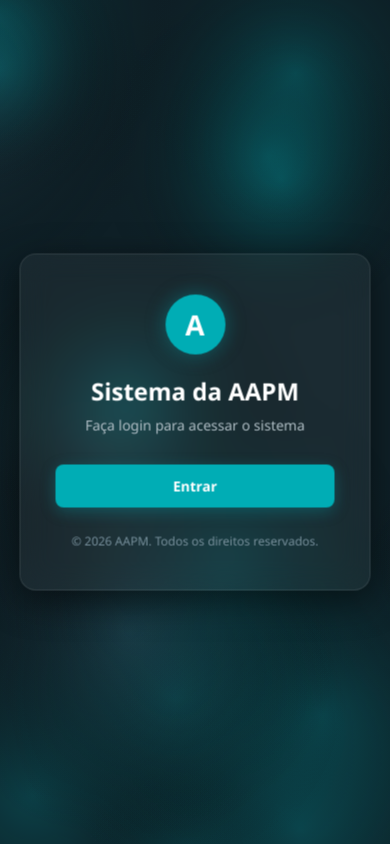
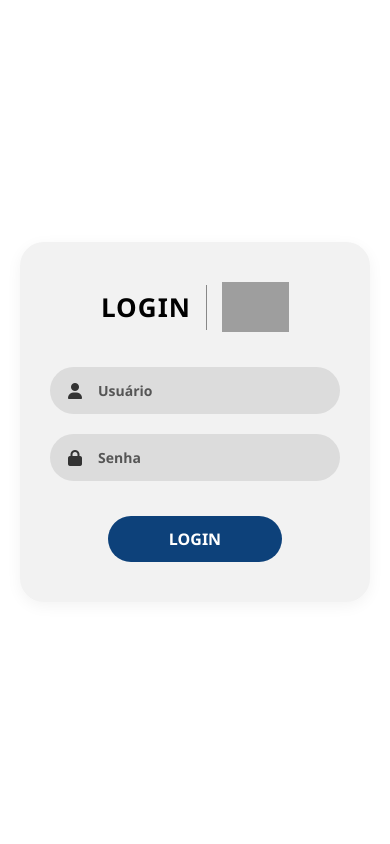
Before and after one commit to f-cordeiro/aapm---PVD, a FastAPI app: page / in a window 390 px wide. Run offline with FastAPI, Linux system fonts and the light colour scheme; grey boxes are pictures that could not be loaded.

Commit message:
Add animated canvas effects for sun dust and corridor lights
- Implemented SunDust class for floating solar dust particles with fading effects.
- Created CorridorLight class to simulate lights emerging from a vanishing point.
- Added responsive canvas resizing on window resize events.
- Integrated animation loop to continuously render dust and lights on the canvas.

```diff
--- a/app/main.py
+++ b/app/main.py
@@ -12,7 +12,7 @@ app = FastAPI()
 
 current_dir = os.path.dirname(os.path.abspath(__file__))
 static_dir = os.path.join(current_dir, "static")
-app.mount("/static", StaticFiles(directory=static_dir), name="static")
+app.mount("/static", StaticFiles(directory="app/static"), name="static")
 
 
 from app.controllers import auth_controller
@@ -50,12 +50,12 @@ def tela_inicial(
     if usuario is None:
         return templates.TemplateResponse(
             request,
-            "index.html",
+            "auth/login.html",
             {"request": request}
         )
     #Logado - exibir a tela de funcionario
     return templates.TemplateResponse(
         request,
-        "home.html",
+        "pdv/index.html",
         {"request": request, "usuario": usuario}
     )
--- a/app/static/index.css
+++ b/app/static/index.css
@@ -1,102 +1,187 @@
 * {
+    margin: 0;
+    padding: 0;
     box-sizing: border-box;
-    margin: 0;
+    font-family: 'Segoe UI', Tahoma, Geneva, Verdana, sans-serif;
+}
+
+body, html {
+    width: 100%;
+    height: 100%;
+    background-color: #e5e5e5;
+    overflow: hidden;
+}
+
+/* Container principal */
+.login-container {
+    display: flex;
+    width: 100vw;
+    height: 100vh;
+}
+
+/* --- Painel Esquerdo --- */
+.left-panel {
+    flex: 1;
+    height: 100%;
+    position: relative;
+    overflow: hidden;
     padding: 0;
 }
 
-html, body {
+/* Filtro de imagem: escurece e aumenta contraste */
+.filtered-image {
     width: 100%;
     height: 100%;
-    overflow: hidden;
-    background-color: #0f2027;
-    font-family: 'Segoe UI', Tahoma, Geneva, Verdana, sans-serif;
-    color: #ffffff;
+    object-fit: cover;
+    display: block;
+    filter: brightness(45%) contrast(130%);
 }
 
-/* Canvas fixado no fundo sem interferir no layout */
-#bg-canvas {
-    position: fixed !important;
-    top: 0 !important;
-    left: 0 !important;
-    width: 100vw !important;
-    height: 100vh !important;
-    z-index: 1 !important;
-    pointer-events: none;
+/* Camada escura sobre a foto */
+.background-overlay {
+    position: absolute;
+    top: 0;
+    left: 0;
+    width: 100%;
+    height: 100%;
+    background: linear-gradient(135deg, rgba(13, 65, 122, 0.4), rgba(0, 0, 0, 0.6));
+    z-index: 1;
 }
 
-/* Centralização absoluta e forçada no centro exato da tela */
-.login-container {
-    position: fixed !important;
-    top: 50% !important;
-    left: 50% !important;
-    transform: translate(-50%, -50%) !important;
-    margin: 0 !important;
-    z-index: 9999 !important;
-
-    background: rgba(255, 255, 255, 0.05);
-    padding: 40px 35px;
-    border-radius: 16px;
-    backdrop-filter: blur(15px);
-    -webkit-backdrop-filter: blur(15px);
-    border: 1px solid rgba(255, 255, 255, 0.1);
-    width: 90% !important;
-    max-width: 400px !important;
-    text-align: center;
-    box-shadow: 0 10px 35px rgba(0, 0, 0, 0.5);
+/* Canvas para o efeito JS Matrix */
+#canvas-matrix {
+    position: absolute;
+    top: 0;
+    left: 0;
+    width: 100%;
+    height: 100%;
+    z-index: 2;
+    pointer-events: none;
+    opacity: 0.6;
 }
 
-.logo-icon {
-    width: 60px;
-    height: 60px;
-    background: #00adb5;
-    color: #ffffff;
-    font-size: 28px;
-    font-weight: 700;
-    border-radius: 50%;
+/* --- Painel Direito --- */
+.right-panel {
+    flex: 1;
+    background-color: #ffffff;
+    display: flex;
+    justify-content: center;
+    align-items: center;
+    padding: 20px;
+    z-index: 3;
+}
+
+/* Card centralizado */
+.login-card {
+    background-color: #f2f2f2;
+    width: 100%;
+    max-width: 420px;
+    padding: 40px 30px;
+    border-radius: 24px;
+    box-shadow: 0 4px 15px rgba(0, 0, 0, 0.05);
+    display: flex;
+    flex-direction: column;
+    align-items: center;
+}
+
+/* Cabeçalho do Card */
+.card-header {
     display: flex;
     align-items: center;
     justify-content: center;
-    margin: 0 auto 20px auto;
-    box-shadow: 0 0 20px rgba(0, 173, 181, 0.4);
+    gap: 15px;
+    margin-bottom: 35px;
+    width: 100%;
 }
 
-.title {
-    margin: 0 0 8px 0;
-    font-size: 24px;
-    font-weight: 600;
+.card-header h2 {
+    font-size: 26px;
+    font-weight: 800;
+    color: #000000;
+    letter-spacing: 1px;
 }
 
-.subtitle {
-    margin: 0 0 30px 0;
-    font-size: 14px;
-    color: #b0bec5;
+.divider {
+    width: 1.5px;
+    height: 45px;
+    background-color: #888888;
 }
 
-.button-group {
+.aapm-logo {
+    height: 50px;
+    object-fit: contain;
+}
+
+/* Formulário e Inputs */
+.login-form {
+    width: 100%;
     display: flex;
     flex-direction: column;
-    gap: 12px;
-    margin-bottom: 25px;
+    gap: 20px;
 }
 
+.input-group {
+    position: relative;
+    width: 100%;
+}
+
+.input-icon {
+    position: absolute;
+    left: 18px;
+    top: 50%;
+    transform: translateY(-50%);
+    color: #333333;
+    font-size: 16px;
+}
+
+.input-group input {
+    width: 100%;
+    padding: 14px 16px 14px 48px;
+    border: none;
+    border-radius: 25px;
+    background-color: #dcdcdc;
+    font-size: 14px;
+    font-weight: 600;
+    color: #333333;
+    outline: none;
+    transition: background-color 0.2s;
+}
+
+.input-group input::placeholder {
+    color: #555555;
+}
+
+.input-group input:focus {
+    background-color: #d0d0d0;
+}
+
+/* Botão de Login */
 .btn-login {
+    margin-top: 15px;
+    width: 60%;
+    align-self: center;
     padding: 12px;
-    background: #00adb5;
+    border: none;
+    border-radius: 25px;
+    background-color: #0d417a;
     color: #ffffff;
-    text-decoration: none;
-    border-radius: 8px;
-    font-weight: 600;
-    font-size: 14px;
-    transition: all 0.3s ease;
-    box-shadow: 0 4px 15px rgba(0, 173, 181, 0.3);
+    font-size: 16px;
+    font-weight: 700;
+    cursor: pointer;
+    transition: background-color 0.2s, transform 0.1s;
 }
 
 .btn-login:hover {
-    background: #00c4ce;
-    transform: translateY(-2px);
+    background-color: #0a3360;
 }
 
-.footer {
-    font-size: 12px;
-    color: #78909c;
+.btn-login:active {
+    transform: scale(0.98);
 }
+
+/* Responsividade */
+@media (max-width: 768px) {
+    .left-panel {
+        display: none;
+    }
+}
--- /dev/null
+++ b/app/static/js/effects.js
@@ -0,0 +1,127 @@
+document.addEventListener('DOMContentLoaded', () => {
+    const canvas = document.getElementById('canvas-matrix');
+    if (!canvas) return;
+    const ctx = canvas.getContext('2d');
+
+    function resize() {
+        canvas.width = canvas.parentElement.offsetWidth;
+        canvas.height = canvas.parentElement.offsetHeight;
+    }
+    resize();
+    window.addEventListener('resize', resize);
+
+    // Partículas de poeira solar flutuantes
+    class SunDust {
+        constructor() {
+            this.reset();
+        }
+
+        reset() {
+            this.x = Math.random() * canvas.width;
+            this.y = Math.random() * canvas.height;
+            this.radius = Math.random() * 2 + 0.6;
+            this.vx = (Math.random() - 0.5) * 0.3;
+            this.vy = -Math.random() * 0.4 - 0.1; // Flutua suavemente para cima
+            this.alpha = Math.random() * 0.5 + 0.2;
+            this.fadeSpeed = Math.random() * 0.004 + 0.002;
+        }
+
+        update() {
+            this.x += this.vx;
+            this.y += this.vy;
+            this.alpha -= this.fadeSpeed;
+
+            if (this.alpha <= 0 || this.y < 0) {
+                this.reset();
+                this.y = canvas.height + 10;
+            }
+        }
+
+        draw() {
+            ctx.beginPath();
+            ctx.arc(this.x, this.y, this.radius, 0, Math.PI * 2);
+            ctx.fillStyle = `rgba(255, 240, 210, ${this.alpha})`;
+            ctx.shadowBlur = 6;
+            ctx.shadowColor = 'rgba(255, 255, 255, 0.7)';
+            ctx.fill();
+            ctx.shadowBlur = 0;
+        }
+    }
+
+    // Luzes emergindo do ponto de fuga no centro do corredor
+    class CorridorLight {
+        constructor() {
+            this.reset();
+        }
+
+        reset() {
+            this.progress = Math.random();
+            this.speed = Math.random() * 0.003 + 0.001;
+            this.angle = Math.random() * Math.PI * 2;
+        }
+
+        update() {
+            this.progress += this.speed;
+            if (this.progress >= 1) {
+                this.reset();
+                this.progress = 0;
+            }
+        }
+
+        draw() {
+            // Ponto de fuga central alinhado com o fundo do corredor da foto
+            const centerX = canvas.width * 0.5;
+            const centerY = canvas.height * 0.52;
+
+            const maxDist = Math.max(canvas.width, canvas.height);
+            const currentDist = this.progress * maxDist;
+
+            const x = centerX + Math.cos(this.angle) * currentDist;
+            const y = centerY + Math.sin(this.angle) * currentDist;
+
+            const alpha = Math.sin(this.progress * Math.PI) * 0.35;
+
+            ctx.beginPath();
+            ctx.arc(x, y, this.progress * 3.5, 0, Math.PI * 2);
+            ctx.fillStyle = `rgba(100, 181, 246, ${alpha})`;
+            ctx.fill();
+        }
+    }
+
+    const dustParticles = Array.from({ length: 40 }, () => new SunDust());
+    const corridorLights = Array.from({ length: 25 }, () => new CorridorLight());
+
+    function animate() {
+        ctx.clearRect(0, 0, canvas.width, canvas.height);
+
+        // Brilho suave no centro do corredor (ponto de fuga)
+        const centerX = canvas.width * 0.5;
+        const centerY = canvas.height * 0.52;
+        const gradient = ctx.createRadialGradient(
+            centerX, centerY, 5,
+            centerX, centerY, 220
+        );
+        gradient.addColorStop(0, 'rgba(255, 255, 255, 0.25)');
+        gradient.addColorStop(0.4, 'rgba(100, 181, 246, 0.08)');
+        gradient.addColorStop(1, 'rgba(0, 0, 0, 0)');
+
+        ctx.fillStyle = gradient;
+        ctx.fillRect(0, 0, canvas.width, canvas.height);
+
+        // Animar pontos de iluminação em perspectiva
+        corridorLights.forEach(light => {
+            light.update();
+            light.draw();
+        });
+
+        // Animar poeira de luz
+        dustParticles.forEach(dust => {
+            dust.update();
+            dust.draw();
+        });
+
+        requestAnimationFrame(animate);
+    }
+
+    animate();
+});
--- a/app/templates/auth/login.html
+++ b/app/templates/auth/login.html
@@ -3,122 +3,52 @@
 <head>
     <meta charset="UTF-8">
     <meta name="viewport" content="width=device-width, initial-scale=1.0">
-    <title>Login - AAPM</title>
-    <!-- O ?v=100 força o navegador a carregar a versão nova do CSS -->
-    <link rel="stylesheet" href="/static/login.css?v=100">
+    <title>Login - AAPM SENAI</title>
+    <!-- CSS Font Awesome -->
+    <link rel="stylesheet" href="https://cdnjs.cloudflare.com/ajax/libs/font-awesome/6.4.0/css/all.min.css">
+    <link rel="stylesheet" href="{{ url_for('static', path='index.css') }}">
 </head>
 <body>
 
-    <!-- Canvas para o fundo animado -->
-    <canvas id="bg-canvas"></canvas>
+    <div class="login-container">
+        <!-- Lado Esquerdo: Banner SENAI com filtro e efeitos JS -->
+        <div class="left-panel js-animated-background">
+            <img src="{{ url_for('static', path='images/Senai-Francisco-Matarazzo.jpg') }}" alt="Logo SENAI" class="senai-logo filtered-image">
+            <div class="background-overlay"></div>
+            <canvas id="canvas-matrix"></canvas>
+        </div>
 
-    <div class="login-card">
+        <!-- Lado Direito: Formulário de Login -->
+        <div class="right-panel">
+            <div class="login-card">
 
-        <h1>Entrar no Sistema</h1>
-        <p class="subtitle">Insira suas credenciais para continuar</p>
+                <!-- Cabeçalho do Card -->
+                <div class="card-header">
+                    <h2>LOGIN</h2>
+                    <div class="divider"></div>
+                    <img src="{{ url_for('static', path='uploads/senai.png') }}" alt="Logo AAPM SENAI" class="aapm-logo">
+                </div>
 
-        <!-- Exibe mensagem de erro se existir -->
-        {% if erro %}
-            <div class="alert-error">
-                {{ erro }}
+                <!-- Formulário conectado à rota /auth/login -->
+                <form action="/auth/login" method="POST" class="login-form">
+                    <div class="input-group">
+                        <i class="fa-solid fa-user input-icon"></i>
+                        <input type="text" name="email" placeholder="Usuário" required>
+                    </div>
+
+                    <div class="input-group">
+                        <i class="fa-solid fa-lock input-icon"></i>
+                        <input type="password" name="senha" placeholder="Senha" required>
+                    </div>
+
+                    <button type="submit" class="btn-login">LOGIN</button>
+                </form>
+
             </div>
-        {% endif %}
-
-        <!-- Exibe mensagem de confirmação após cadastro -->
-        {% if request.query_params.get("cadastro") == "ok" %}
-            <div class="alert-success">
-                Cadastro realizado! Faça login.
-            </div>
-        {% endif %}
-
-        <form action="/auth/login" method="post" class="form-container">
-
-            <!-- Campo Email -->
-            <div class="form-group">
-                <label>E-mail</label>
-                <input type="email" name="email" required placeholder="seu@email.com" class="form-input">
-            </div>
-
-            <!-- Campo Senha -->
-            <div class="form-group">
-                <label>Senha</label>
-                <input type="password" name="senha" required placeholder="••••••••" class="form-input">
-            </div>
-
-            <!-- Botão Entrar -->
-            <button type="submit" class="btn-submit">
-                Entrar
-            </button>
-        </form>
-
-        <!-- Link para voltar à Página Inicial -->
-        <div class="nav-link-container">
-            <a href="/" class="link-back">
-                <svg xmlns="http://www.w3.org/2000/svg" width="14" height="14" fill="currentColor" viewBox="0 0 16 16">
-                    <path fill-rule="evenodd" d="M15 8a.5.5 0 0 0-.5-.5H2.707l3.147-3.146a.5.5 0 1 0-.708-.708l-4 4a.5.5 0 0 0 0 .708l4 4a.5.5 0 0 0 .708-.708L2.707 8.5H14.5A.5.5 0 0 0 15 8"/>
-                </svg>
-                Voltar para o início
-            </a>
         </div>
     </div>
 
-    <!-- Script de animação do fundo -->
-    <script>
-        const canvas = document.getElementById('bg-canvas');
-        const ctx = canvas.getContext('2d');
-
-        function resizeCanvas() {
-            canvas.width = window.innerWidth;
-            canvas.height = window.innerHeight;
-        }
-        window.addEventListener('resize', resizeCanvas);
-        resizeCanvas();
-
-        const particles = [];
-        const colors = [
-            'rgba(0, 173, 181, 0.25)',
-            'rgba(32, 58, 68, 0.5)',
-            'rgba(0, 196, 206, 0.2)',
-            'rgba(44, 83, 100, 0.4)'
-        ];
-
-        for (let i = 0; i < 18; i++) {
-            particles.push({
-                x: Math.random() * canvas.width,
-                y: Math.random() * canvas.height,
-                radius: Math.random() * 140 + 100,
-                vx: (Math.random() - 0.5) * 0.8,
-                vy: (Math.random() - 0.5) * 0.8,
-                color: colors[Math.floor(Math.random() * colors.length)]
-            });
-        }
-
-        function animate() {
-            ctx.clearRect(0, 0, canvas.width, canvas.height);
-
-            particles.forEach(p => {
-                p.x += p.vx;
-                p.y += p.vy;
-
-                if (p.x < -p.radius) p.x = canvas.width + p.radius;
-                if (p.x > canvas.width + p.radius) p.x = -p.radius;
-                if (p.y < -p.radius) p.y = canvas.height + p.radius;
-                if (p.y > canvas.height + p.radius) p.y = -p.radius;
-
-                const gradient = ctx.createRadialGradient(p.x, p.y, 0, p.x, p.y, p.radius);
-                gradient.addColorStop(0, p.color);
-                gradient.addColorStop(1, 'transparent');
-
-                ctx.fillStyle = gradient;
-                ctx.beginPath();
-                ctx.arc(p.x, p.y, p.radius, 0, Math.PI * 2);
-                ctx.fill();
-            });
-
-            requestAnimationFrame(animate);
-        }
-
-        animate();
-    </script>
+    <!-- Script de efeitos JS -->
+    <script src="{{ url_for('static', path='js/effects.js') }}"></script>
 </body>
 </html>
--- a/app/templates/index.html
+++ b/app/templates/index.html
@@ -1,90 +1,17 @@
 <!DOCTYPE html>
 <html lang="pt-br">
-
 <head>
     <meta charset="UTF-8">
     <meta name="viewport" content="width=device-width, initial-scale=1.0">
-    <title>Bem-vindo - AAPM</title>
-    <!-- O ?v=100 força o navegador a ignorar o cache antigo do CSS -->
-    <link rel="stylesheet" href="/static/index.css?v=100">
-</head>
+    <title>Bem-Vindo - AAPM</title>
 
 <body>
+    <h1> Sistema da AAPM</h1>
+    <p> Faça login para acesar o sistema</p>
 
-    <canvas id="bg-canvas"></canvas>
+    <a href="/auth/login"> Entrar</a>
+    <br><br>
 
-    <div class="login-container">
-        <div class="logo-icon">A</div>
 
-        <h1 class="title">Sistema da AAPM</h1>
-        <p class="subtitle">Faça login para acessar o sistema</p>
-
-        <div class="button-group">
-            <a href="/auth/login" class="btn-login">Entrar</a>
-        </div>
-
-        <div class="footer">
-            &copy; 2026 AAPM. Todos os direitos reservados.
-        </div>
-    </div>
-
-    <script>
-        const canvas = document.getElementById('bg-canvas');
-        const ctx = canvas.getContext('2d');
-
-        function resizeCanvas() {
-            canvas.width = window.innerWidth;
-            canvas.height = window.innerHeight;
-        }
-        window.addEventListener('resize', resizeCanvas);
-        resizeCanvas();
-
-        const particles = [];
-        const colors = [
-            'rgba(0, 173, 181, 0.25)',
-            'rgba(32, 58, 68, 0.5)',
-            'rgba(0, 196, 206, 0.2)',
-            'rgba(44, 83, 100, 0.4)'
-        ];
-
-        for (let i = 0; i < 18; i++) {
-            particles.push({
-                x: Math.random() * canvas.width,
-                y: Math.random() * canvas.height,
-                radius: Math.random() * 140 + 100,
-                vx: (Math.random() - 0.5) * 0.8,
-                vy: (Math.random() - 0.5) * 0.8,
-                color: colors[Math.floor(Math.random() * colors.length)]
-            });
-        }
-
-        function animate() {
-            ctx.clearRect(0, 0, canvas.width, canvas.height);
-
-            particles.forEach(p => {
-                p.x += p.vx;
-                p.y += p.vy;
-
-                if (p.x < -p.radius) p.x = canvas.width + p.radius;
-                if (p.x > canvas.width + p.radius) p.x = -p.radius;
-                if (p.y < -p.radius) p.y = canvas.height + p.radius;
-                if (p.y > canvas.height + p.radius) p.y = -p.radius;
-
-                const gradient = ctx.createRadialGradient(p.x, p.y, 0, p.x, p.y, p.radius);
-                gradient.addColorStop(0, p.color);
-                gradient.addColorStop(1, 'transparent');
-
-                ctx.fillStyle = gradient;
-                ctx.beginPath();
-                ctx.arc(p.x, p.y, p.radius, 0, Math.PI * 2);
-                ctx.fill();
-            });
-
-            requestAnimationFrame(animate);
-        }
-
-        animate();
-    </script>
 </body>
-
 </html>
--- a/app/templates/pdv/index.html
+++ b/app/templates/pdv/index.html
@@ -459,9 +459,9 @@
                 Badge aparece via JS quando um associado é selecionado.
                 desconto_associado vem do template (10.0)
             -->
-            <div class="desconto-badge" id="badge-desconto" style="display:none">
+            <!-- <div class="desconto-badge" id="badge-desconto" style="display:none">
                 ✓ {{ desconto_associado|int }}% de desconto aplicado
-            </div>
+            </div> -->
         </div>
 
         <!-- Lista de itens -->
```
Also changed, not shown: app/templates/auth/cadastro.html (deleted, +0 -73 lines), app/static/images/imagem-senai.png (added), app/static/images/senai-imagem.jpg (added).
